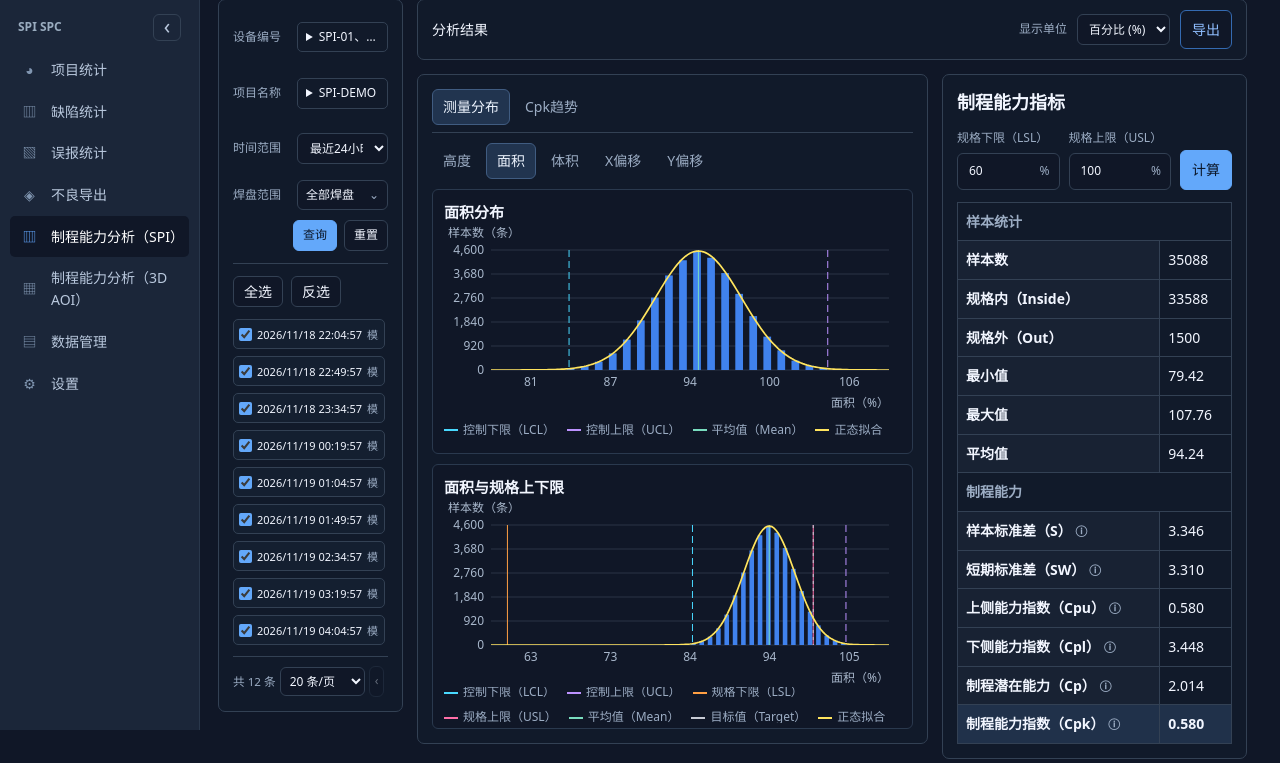
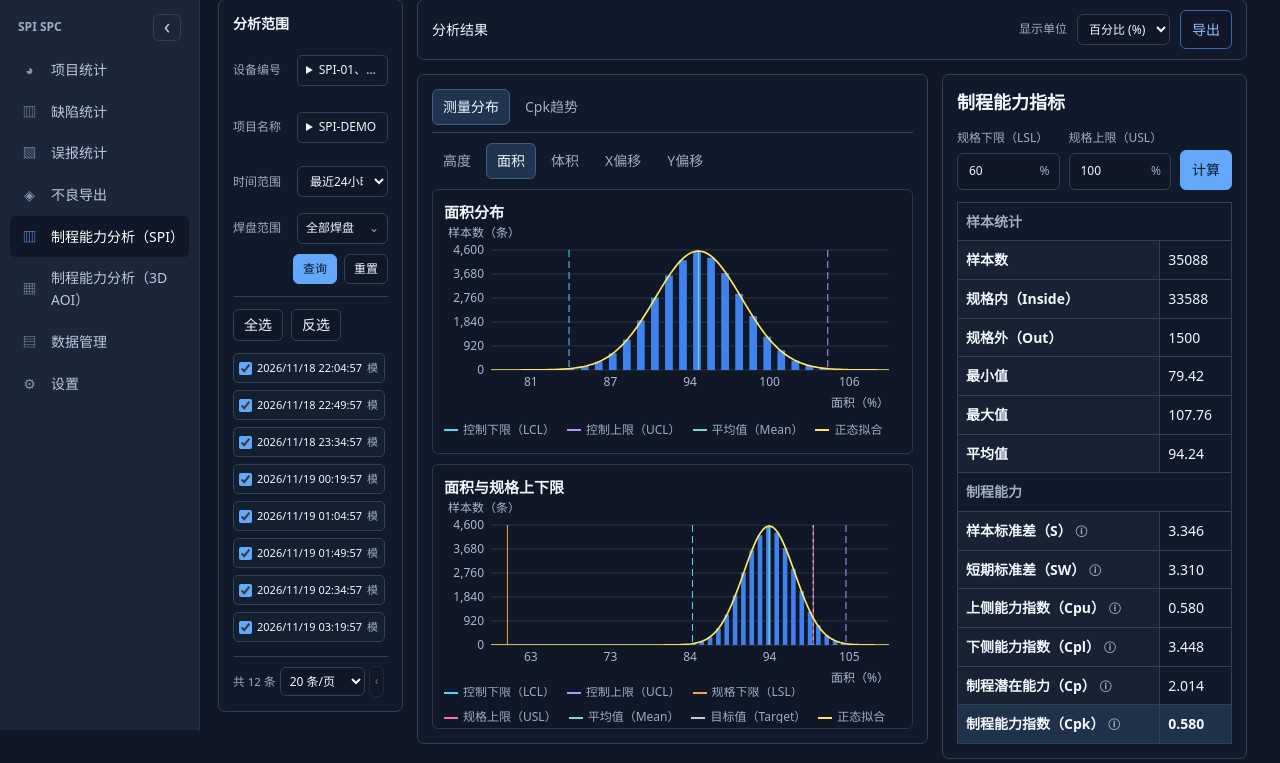
Before and after one commit to liumeitong66/cpk-analysis, a plain HTML site: page index.html in a window 1280 px wide. Shown: the part 70-833 px from the top of the page. Drawn offline with Linux system fonts and the light colour scheme.

Commit message:
Add analysis scope heading to board sidebar

```diff
--- a/index.html
+++ b/index.html
@@ -347,7 +347,8 @@ html{scrollbar-gutter:stable}
 .workspace>.chart-side .chart-card,.workspace>.chart-side #trend-panel{height:var(--analysis-chart-height)}
 .workspace>.chart-side #trend-detail-panel{height:var(--analysis-chart-height)}
 #trend-detail-tools{margin-top:0}.workspace>.chart-side #trend-panel{box-sizing:border-box;width:100%;max-width:100%;min-width:0}
-.workspace>.chart-side #trend-viewport{box-sizing:border-box;width:100%;max-width:100%;min-width:0}</style>
+.workspace>.chart-side #trend-viewport{box-sizing:border-box;width:100%;max-width:100%;min-width:0}#analysis-scope-title{flex:none;font-size:14px;font-weight:600;margin:0 0 14px;line-height:1.4}
+</style>
 <body>
 <nav class="app-nav" aria-label="SPI SPC">
   <div class="nav-mark" aria-hidden="true">◕</div>
@@ -370,7 +371,7 @@ html{scrollbar-gutter:stable}
 
 
 <main class="workspace"><div class="report-toolbar" role="group" aria-label="分析结果公共控制"><span>分析结果 </span><div class="report-actions"><span>显示单位</span><div class="unit-control"><span id="fixed-unit" hidden></span><select id="unit" aria-label="测量单位"><option value="percent">百分比 (%)</option><option value="physical">实物单位</option></select></div><button type="button" id="export-images" class="outline">导出</button></div></div>
-  <aside class="board-panel" aria-label="板卡列表与测点筛选">
+  <aside class="board-panel" aria-labelledby="analysis-scope-title"><h2 id="analysis-scope-title">分析范围</h2>
 <form class="query-bar" id="query-form" aria-label="查询条件">
   <div class="query-field"><span id="device-label">设备编号</span><details class="query-picker" id="device"><summary aria-labelledby="device-label device-value"><span id="device-value"></span></summary><div class="query-pop"><input type="search" aria-label="搜索设备编号" placeholder="搜索设备编号" autocomplete="off"><div class="query-options"></div></div></details></div>
   <div class="query-field"><span id="model-label">项目名称</span><details class="query-picker" id="model"><summary aria-labelledby="model-label model-value"><span id="model-value"></span></summary><div class="query-pop"><input type="search" aria-label="搜索项目名称" placeholder="搜索项目名称" autocomplete="off"><div class="query-options"></div></div></details></div>
```
